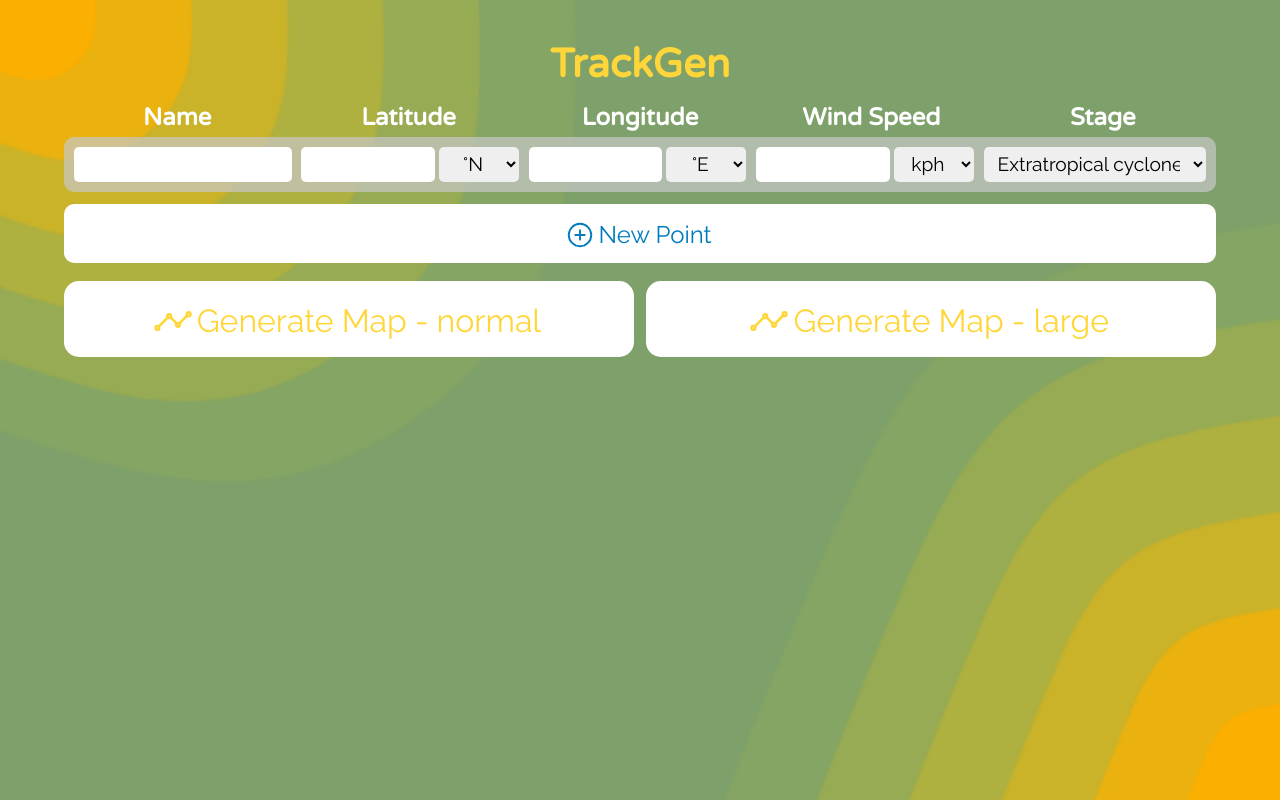
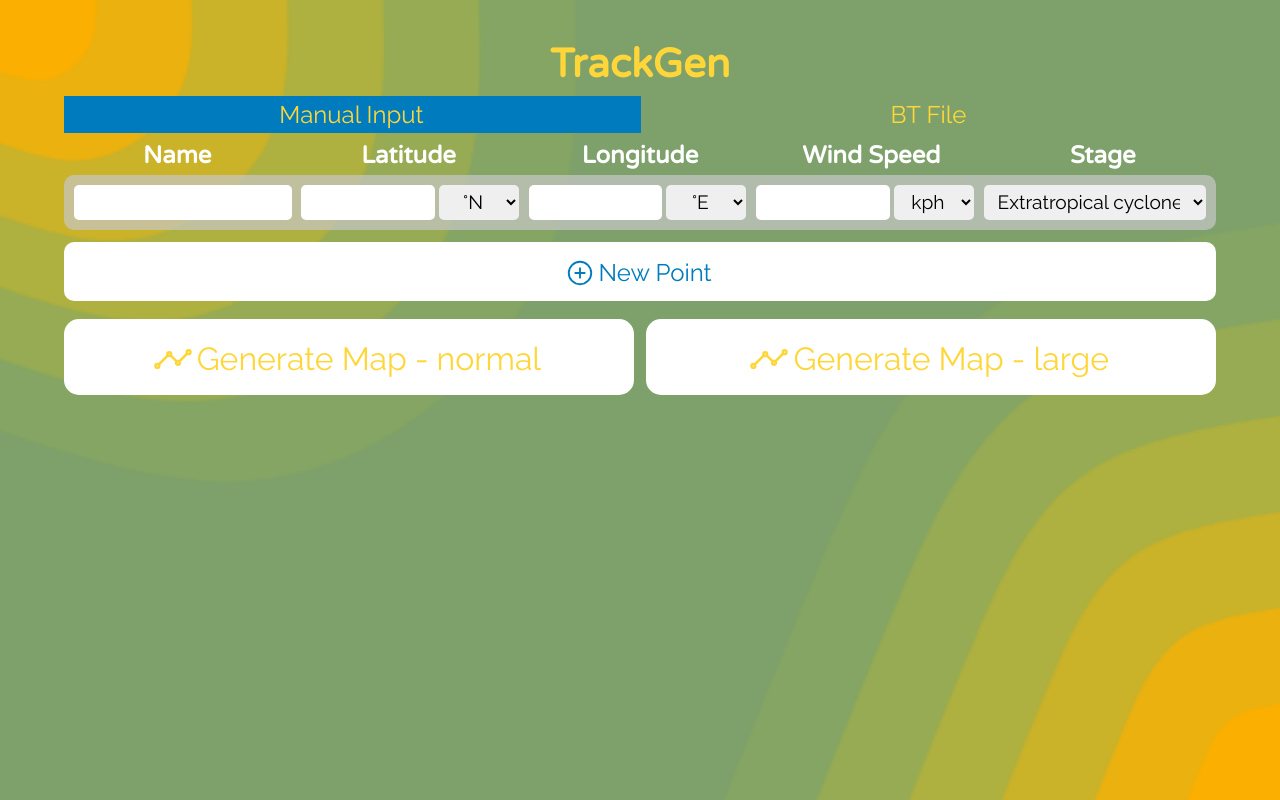
Before and after one commit to Track-Gen/TrackGen, a Flask app: page / in a window 1280 px wide. Run offline with Flask 2, Linux system fonts and the light colour scheme; parts of the project's set-up code (start-up, migrations or seed data) failed here and were passed over; some libraries are stand-ins or nearby versions; grey boxes are pictures that could not be loaded.

Commit message:
✨: add paste or upload bt files page

```diff
--- a/main.py
+++ b/main.py
@@ -11,7 +11,6 @@ from flask import render_template
 Image.MAX_IMAGE_PIXELS = None
 map_small = Image.open("map-small.jpg")
 map_medium = Image.open("map-medium.jpg")
-# map_large = Image.open("map-large.jpg")
 
 
 def get_stage(initials):
--- a/static/css/style.css
+++ b/static/css/style.css
@@ -35,17 +35,59 @@ h1 {
 	font-size: 5vh;
 	text-align: center;
 	color: var(--foreground-1);
-	margin-bottom: 15px;
 }
 
 main {
 	margin: 5vh 5vw;
-	height: 90vh;
+	white-space: nowrap;
+}
+
+#input-type {
+	display: grid;
+	grid-template-columns: 1fr 1fr;
+	margin: 1vh 0;
+}
+
+#input-type button {
+	width: 100%;
+	font-size: 3vh;
+	padding: 0.5vh;
+	text-align: center;
+	color: var(--foreground-1);
+	background-color: transparent;
+	border: none;
+	border-right: 1px solid var(--foreground-2);
+	transition: 300ms all;
+}
+
+#input-type button ~ button {
+	border-left: 1px solid var(--foreground-2);
+	border-right: none;
+}
+
+#input-type button:hover {
+	cursor: pointer;
+	background-color: var(--foreground-2);
+}
+
+#input-type button.selected {
+	background-color: var(--foreground-2);
+}
+
+.page {
+	height: 77vh;
 	width: 90vw;
+	display: inline-block;
+	vertical-align: top;
+	transition: 1s margin-left;
+}
+
+.page ~ .page {
+	margin-left: 5vw;
 }
 
 #inputs {
-	max-height: 58vh;
+	max-height: 52.5vh;
 	overflow: auto;
 	scroll-behavior: smooth;
 }
@@ -77,6 +119,9 @@ main {
 
 #inputs input {
 	width: 60%;
+}
+
+input, textarea {
 	font-family: 'Roboto Mono', monospace;
 }
 
@@ -152,6 +197,7 @@ select, button {
 	border-radius: 15px;
 	color: var(--foreground-1);
 	background-color: #fff;
+	white-space: break-spaces;
 	transition: all 0.3s;
 }
 
--- /dev/null
+++ b/static/js/btfile.js
@@ -0,0 +1,54 @@
+document.getElementById("paste-upload").addEventListener("submit", (e) => {
+	e.preventDefault();
+
+	document.getElementById("output").classList = "hidden";
+	document.getElementById("loader").classList = "";
+	document.getElementById("image-container").classList = "";
+	document.getElementById("close").classList = "hidden";
+
+	fetch("/api/btfile",
+		{
+			method: "POST",
+			headers: {
+				"Content-Type": "application/json"
+			},
+			body: JSON.stringify(document.querySelector("#paste-upload textarea").value)
+		}
+	)
+	.then(response => response.blob())
+	.then(blob => {
+		document.getElementById("output").src = URL.createObjectURL(blob);
+		document.getElementById("loader").classList = "hidden";
+		document.getElementById("output").classList = "";
+		document.getElementById("close").classList = "";
+	});
+});
+
+document.getElementById("file-input").addEventListener("change", (e) => {
+	document.getElementById("output").classList = "hidden";
+	document.getElementById("loader").classList = "";
+	document.getElementById("image-container").classList = "";
+
+	const file = e.target.files[0];
+	const fr = new FileReader();
+	fr.onload = function(evt){
+			fetch("/api/btfile",
+				{
+					method: "POST",
+					headers: {
+						"Content-Type": "application/json"
+					},
+					body: JSON.stringify(evt.target.result)
+				}
+			)
+			.then(response => response.blob())
+			.then(blob => {
+				document.getElementById("output").src = URL.createObjectURL(blob);
+				document.getElementById("loader").classList = "hidden";
+				document.getElementById("output").classList = "";
+				document.getElementById("close").classList = "";
+			});
+	};
+
+	fr.readAsText(file, "UTF-8");
+});
--- a/static/js/get_track.js
+++ b/static/js/get_track.js
@@ -1,6 +1,7 @@
 document.getElementById("close").addEventListener("click", () => {
-	document.getElementById("image-container").classList.toggle("hidden");
-	document.getElementById("loader").classList.toggle("hidden");
+	document.getElementById("image-container").classList = "hidden";
+	document.getElementById("output").classList = "hidden";
+	document.getElementById("close").classList = "hidden";
 });
 
 document.querySelectorAll(".generate").forEach(button => {
@@ -12,8 +13,10 @@ document.querySelectorAll(".generate").forEach(button => {
 document.querySelector("form").addEventListener("submit", (e) => {
 	e.preventDefault();
 
-	document.getElementById("image-container").classList.toggle("hidden");
-	document.getElementById("output").classList.toggle("hidden");
+	document.getElementById("output").classList = "hidden";
+	document.getElementById("loader").classList = "";
+	document.getElementById("image-container").classList = "";
+	document.getElementById("close").classList = "hidden";
 
 	data = [];
 	document.querySelectorAll("#inputs .point").forEach(point => {
@@ -56,7 +59,8 @@ document.querySelector("form").addEventListener("submit", (e) => {
 	.then(response => response.blob())
 	.then(blob => {
 		document.getElementById("output").src = URL.createObjectURL(blob);
-		document.getElementById("loader").classList.toggle("hidden");
-		document.getElementById("output").classList.toggle("hidden");
+		document.getElementById("loader").classList = "hidden";
+		document.getElementById("output").classList = "";
+	document.getElementById("close").classList = "";
 	});
 });
--- /dev/null
+++ b/static/js/pages.js
@@ -0,0 +1,14 @@
+document.querySelectorAll("#input-type button").forEach(button => {
+	button.addEventListener("click", () => {
+		let index = 0;
+		let elem = button;
+		while (elem !== null) {
+			elem = elem.previousElementSibling;
+			index++;
+		}
+		document.querySelectorAll(".page")[0].style.marginLeft = -95 * (index-1) + "vw";
+
+		document.querySelectorAll("#input-type button").forEach(button => button.className="");
+		button.className = "selected";
+	});
+});
--- a/templates/index.html
+++ b/templates/index.html
@@ -9,8 +9,12 @@
 	<body>
 		<main>
 			<h1>TrackGen</h1>
+			<div id="input-type">
+				<button class="selected">Manual Input</button>
+				<button>BT File</button>
+			</div>
 
-
+			<div class="page">
 				<div id="headers">
 					<h3>Name</h3>
 					<h3>Latitude</h3>
@@ -68,10 +72,28 @@
 					<button class="generate" type="submit" data-size="medium"><ion-icon name="analytics-outline"></ion-icon> <span>Generate Map - large</span></button>
 				</div>
 				</form>
+			</div>
+
+			<div class="page">
+				<div id="page2-content">
+					<form id="paste-upload">
+						<textarea placeholder="Paste BT file here" required></textarea>
+						<button type="submit" class="generate"><ion-icon name="analytics-outline"></ion-icon> <span>Generate Map</span></button>
+					</form>
+
+					<form id="file-upload">
+						<div class="separator">OR</div>
+						<label for="file-input" class="generate"><ion-icon name="folder-outline"></ion-icon> <span>Upload File</span></label>
+						<input type="file" id="file-input">
+					</form>
+				</div>
+			</div>
 		</main>
 
-		<div id="image-container" class="hidden"><img id="loader" src="/static/media/cyclone.png" alt="loading"><img id="output" alt="track map"><button id="close"><ion-icon name="close-outline"></ion-icon></button></div>
+		<div id="image-container" class="hidden"><img id="loader" src="/static/media/cyclone.png" alt="loading"><img id="output" class="hidden" alt="track map"><button id="close"><ion-icon name="close-outline"></ion-icon></button></div>
 
+		<script src="/static/js/pages.js"></script>
+		<script src="/static/js/btfile.js"></script>
 		<script src="/static/js/new_point.js"></script>
 		<script src="/static/js/get_track.js?v2"></script>
 		<script src="https://unpkg.com/ionicons@5.2.3/dist/ionicons.js"></script>
```
Also changed, not shown: other parts of static/css/style.css (+68 -1 lines), 1 other file. Lines whose indentation alone changed are shown as unchanged.
